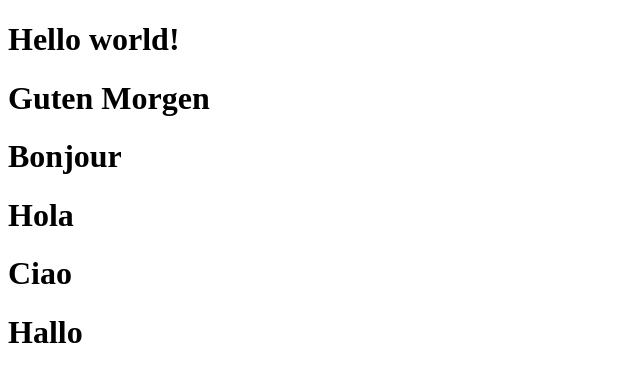
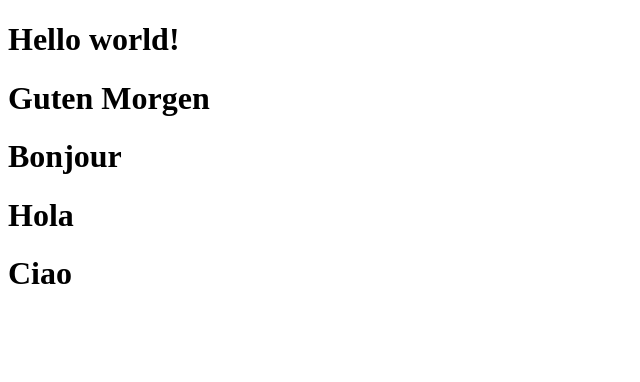
Before and after one commit to supercode7000/day_15, a plain HTML site: page index.html in a window 1280 px wide. Shown: the whole page, without its empty margins (0-640 px from the left). Drawn offline with Linux system fonts and the light colour scheme.

Commit message:
delete hallo

```diff
--- a/index.html
+++ b/index.html
@@ -13,7 +13,7 @@
     <h1>Bonjour</h1>
     <h1>Hola</h1>
     <h1>Ciao</h1>
-    <h1>Hallo</h1>
+
 </body>
 
 </html>
```
